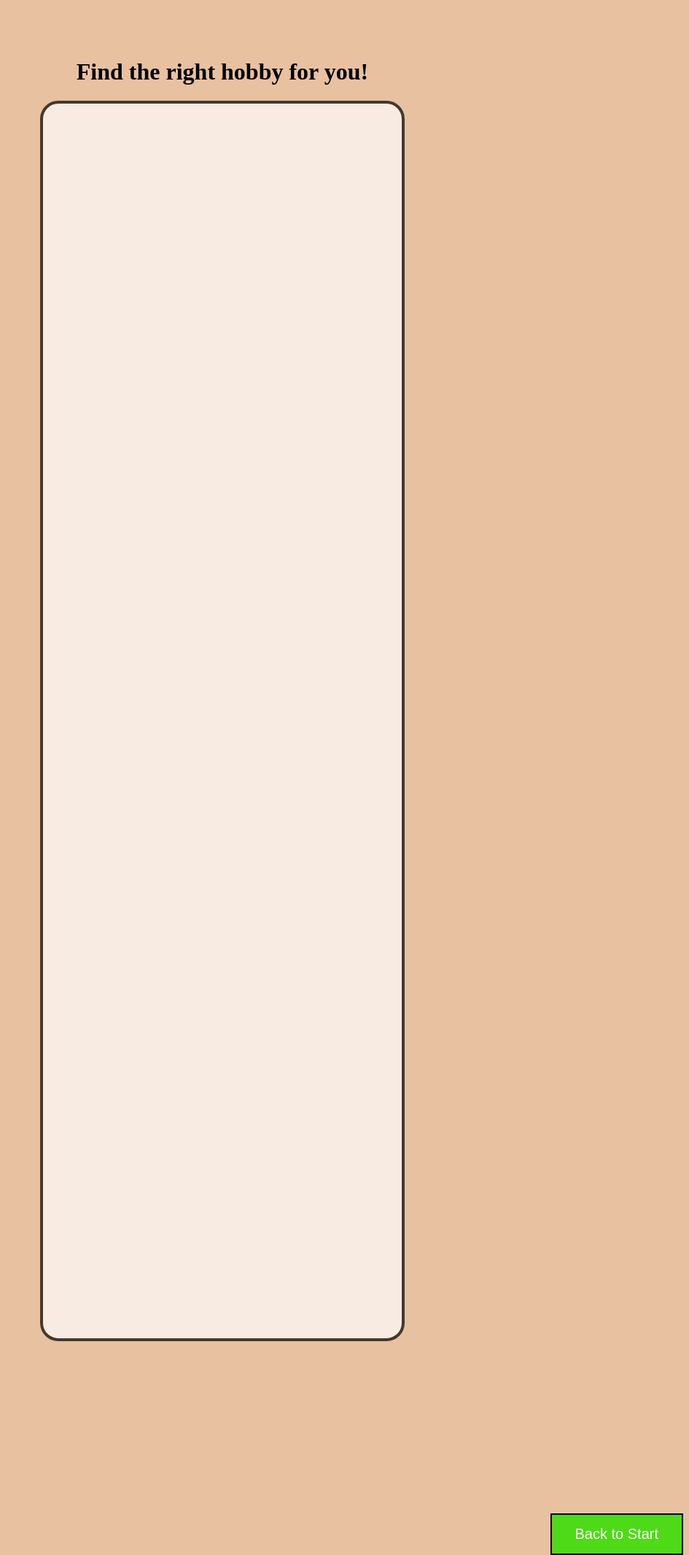
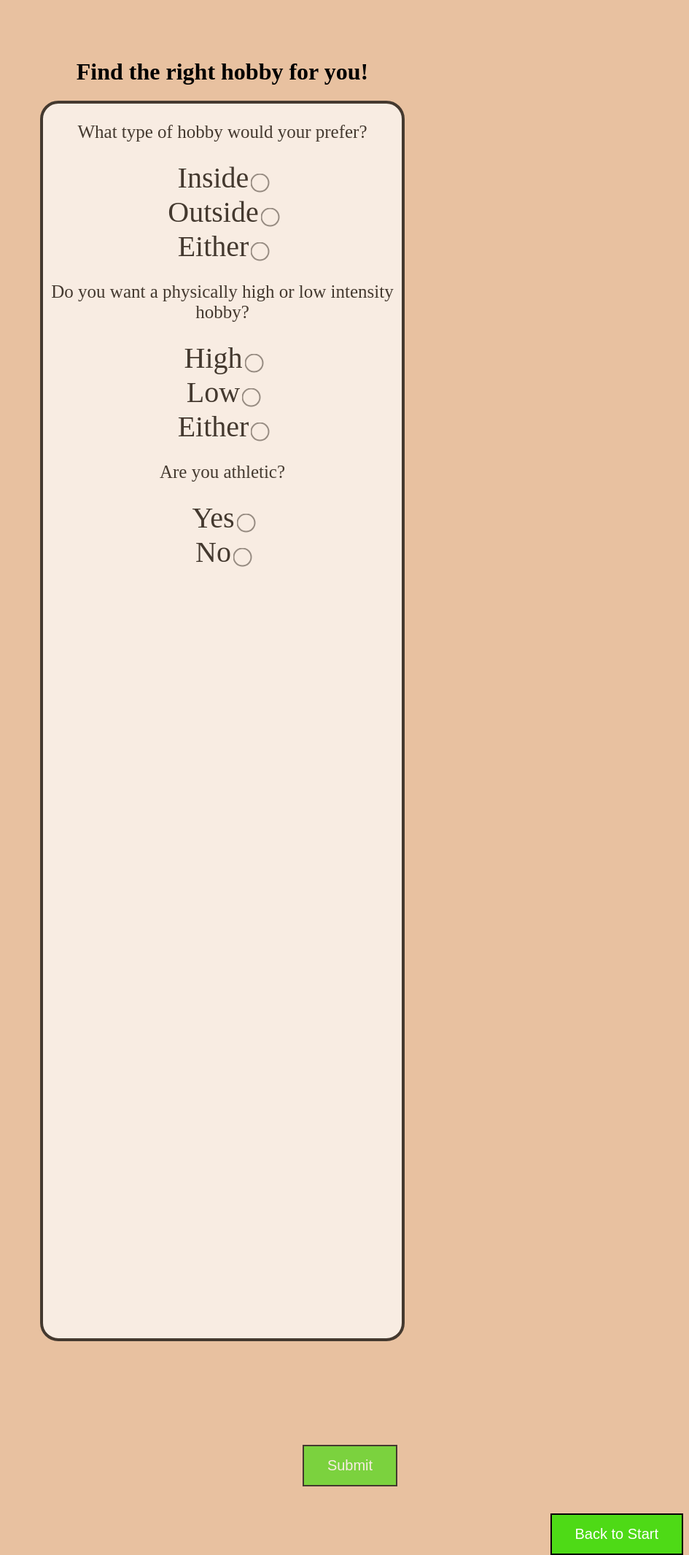
Before and after one commit to DanielMessiana/Hobbyists, a Django app: page /test in a window 1280 px wide. Shown: the whole page at 73% size, without its empty margins (335-1280 px from the left). Run offline with Django 4.2, Linux system fonts and the light colour scheme.

Commit message:
Working on questions

```diff
--- a/main/templates/main/base.html
+++ b/main/templates/main/base.html
@@ -7,12 +7,17 @@
 * {
   box-sizing: border-box;
 }
+
+.template {
+	text-align: center;
+	background-color: #E8C1A0;
+}
 </style>
 </head>
 
 
 
-<body style="background-color:#E8C1A0;text-align:center;">
+<body class="template">
 
 	<div id="content", name="content", class="main">
 		{% block content %}
--- a/main/templates/main/test.html
+++ b/main/templates/main/test.html
@@ -4,6 +4,7 @@
 <h1 style="margin-top:80px;">Find the right hobby for you!</h1>
 
 <style>
+
 	.button {
 	  border: 2px solid black;
 	  color: white;
@@ -76,14 +77,62 @@
 	}
 
 	.answer {
-		font-size: 40;
+		font-size: 30;
+
+	}
+
+	input[type='radio'] {
+    	transform: scale(1.5);
+ 	}
+
+
+
+ 	@media (min-width: 600px) {
+ 		.answer {
+			font-size: 40;
+
+		}
+
+		input[type='radio'] {
+    		transform: scale(2);
+ 		}
 	}
 
 </style>
 
 <div class="square">
+	<form method="get" action="/results">
+		{% csrf_token %}
+		<p class="question">What type of hobby would your prefer?</p>
+		<label for="inside" class="answer">Inside</label>
+		<input type="radio" id="inside" name="inside" value="Inside"><br>
 
+		<label for="outside" class="answer">Outside</label>
+		<input type="radio" id="outside" name="outside" value="Outside"><br>
 
+		<label for="either" class="answer">Either</label>
+		<input type="radio" id="either" name="either" value="Either"><br>
+
+		<p class="question">Do you want a physically high or low intensity hobby?</p>
+		<label for="high" class="answer">High</label>
+		<input type="radio" id="high" name="high" value="High"><br>
+
+		<label for="low" class="answer">Low</label>
+		<input type="radio" id="low" name="low" value="Low"><br>
+
+		<label for="either2" class="answer">Either</label>
+		<input type="radio" id="either2" name="either2" value="Either2"><br>
+
+		<p class="question">Are you athletic?</p>
+		<label for="ath" class="answer">Yes</label>
+		<input type="radio" id="ath" name="ath" value="Ath"><br>
+
+		<label for="nonath" class="answer">No</label>
+		<input type="radio" id="nonath" name="nonath" value="nonath"><br>
+
+		<button type="submit", class="button buttonsubmit">Submit</button>
+
+	</form>
 </div>
 <br></br>
 <a href="/"><button class="button buttonback">Back to Start</button></a>
```
Also changed, not shown: main/templates/main/results.html (+23 -36 lines).
